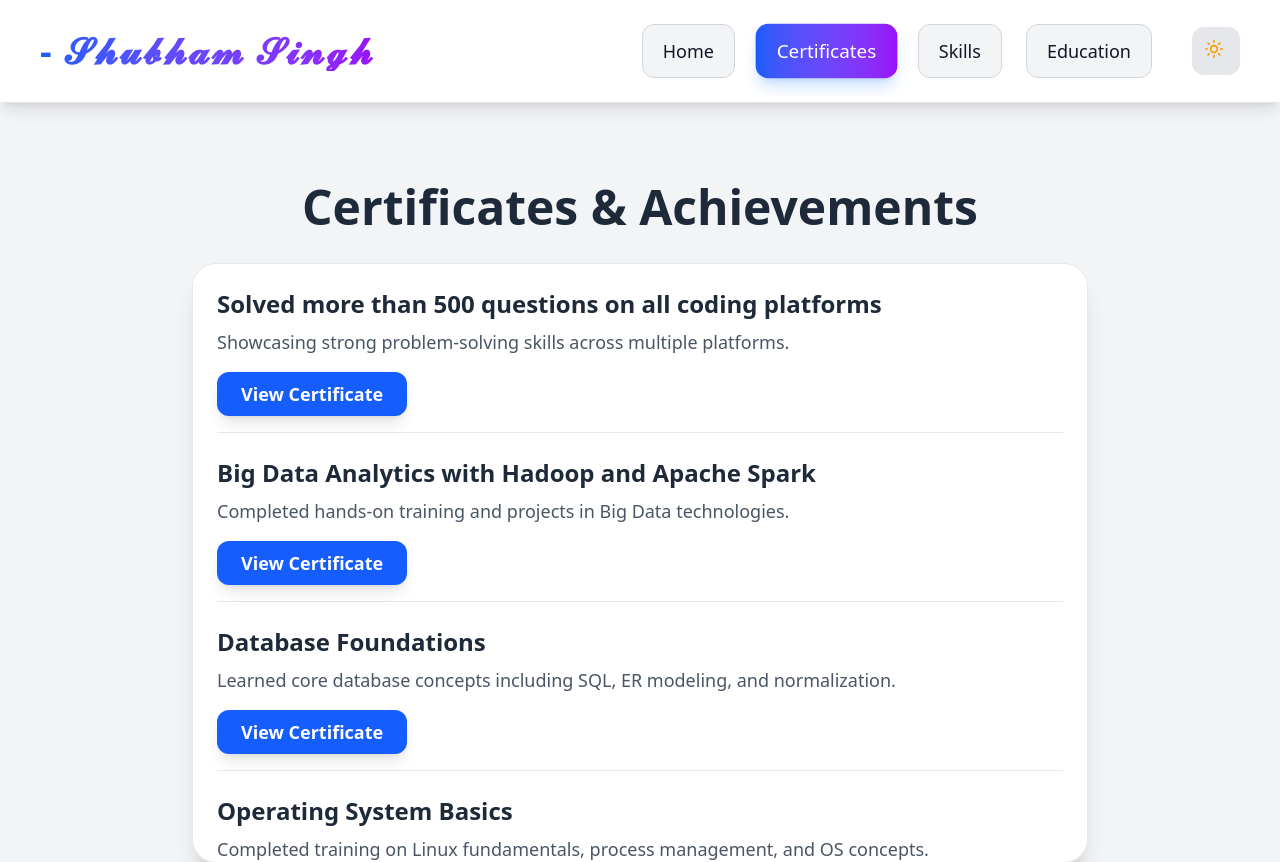
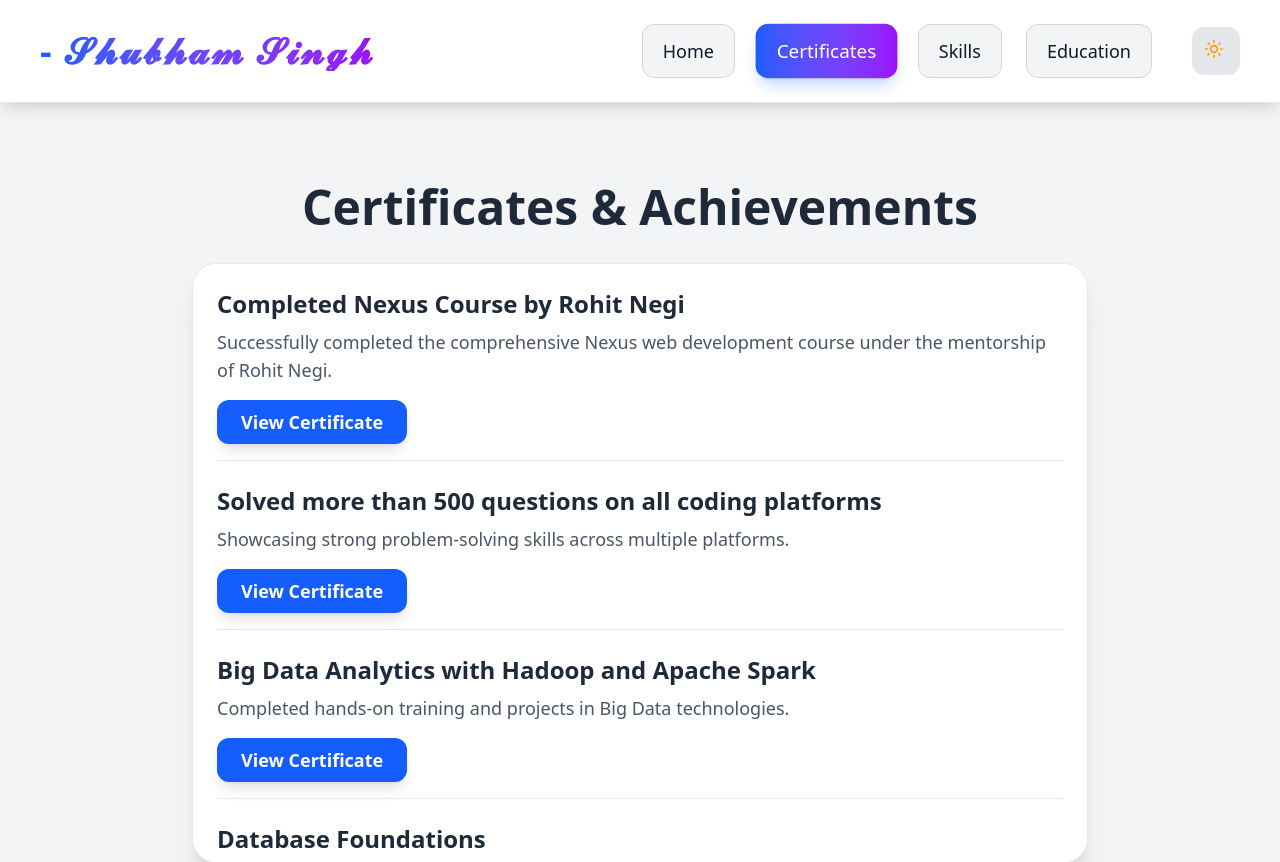
Before and after one commit to SHUBham66ingh/Myportfolio, a React (Vite) app: page /certificates in a window 1280 px wide. Shown: the top 862 px of the page. Built offline with nearby package versions, Linux system fonts and the light colour scheme.

Commit message:
certificateAdded

```diff
--- a/pages/Certificates.js
+++ b/pages/Certificates.js
@@ -3,6 +3,11 @@ import Footer from "../src/components/Footer";
 
 export default function Certificates() {
   const certificates = [
+     {
+  title: "Completed Nexus Course by Rohit Negi",
+  desc: "Successfully completed the comprehensive Nexus web development course under the mentorship of Rohit Negi.",
+  link: "https://generateinvoice.teachx.in/generatecertificate/certificate/rohitnegi_db/17556/12866/4",
+     },
     {
       title: "Solved more than 500 questions on all coding platforms",
       desc: "Showcasing strong problem-solving skills across multiple platforms.",
```
